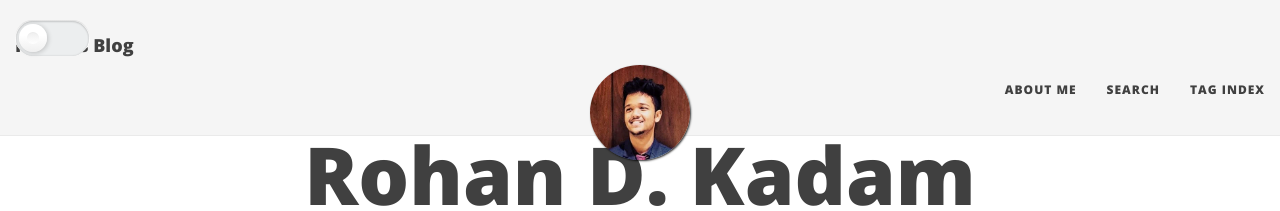
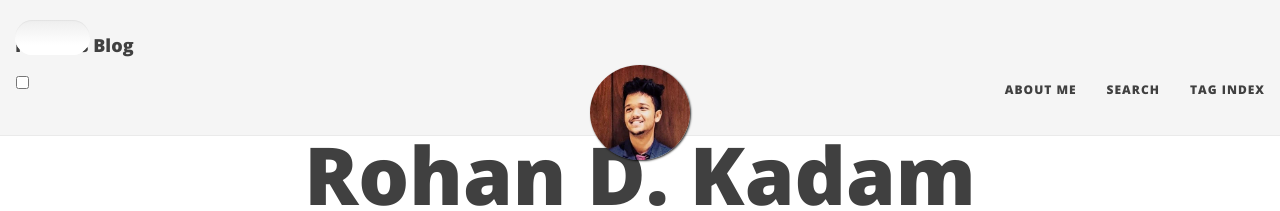
Before and after one commit to iamrdk21/Website1, a Jekyll site: the page built from aboutme.md, in a window 1280 px wide. Shown: the top 211 px of the page. Built offline with Jekyll 4.4.1, drawn with Linux system fonts in a browser that asks for light colours; nearby versions of some CDN libraries.

Commit message:
Update nav.html

```diff
--- a/_includes/nav.html
+++ b/_includes/nav.html
@@ -17,8 +17,9 @@
 
 		  <head><link rel="stylesheet" href="../css/dark-mode.css"></head>
 <label class="switch">
-      <input class="switch-input" type="checkbox" onclick="myFunction()"/>
-      <span class="switch-label" data-on="" data-off=""></span> <span class="switch-handle"></span> </label>
+  <input type="checkbox">
+  <span class="slider round"></span>
+</label>
 
 <script>
 function myFunction() {
```
